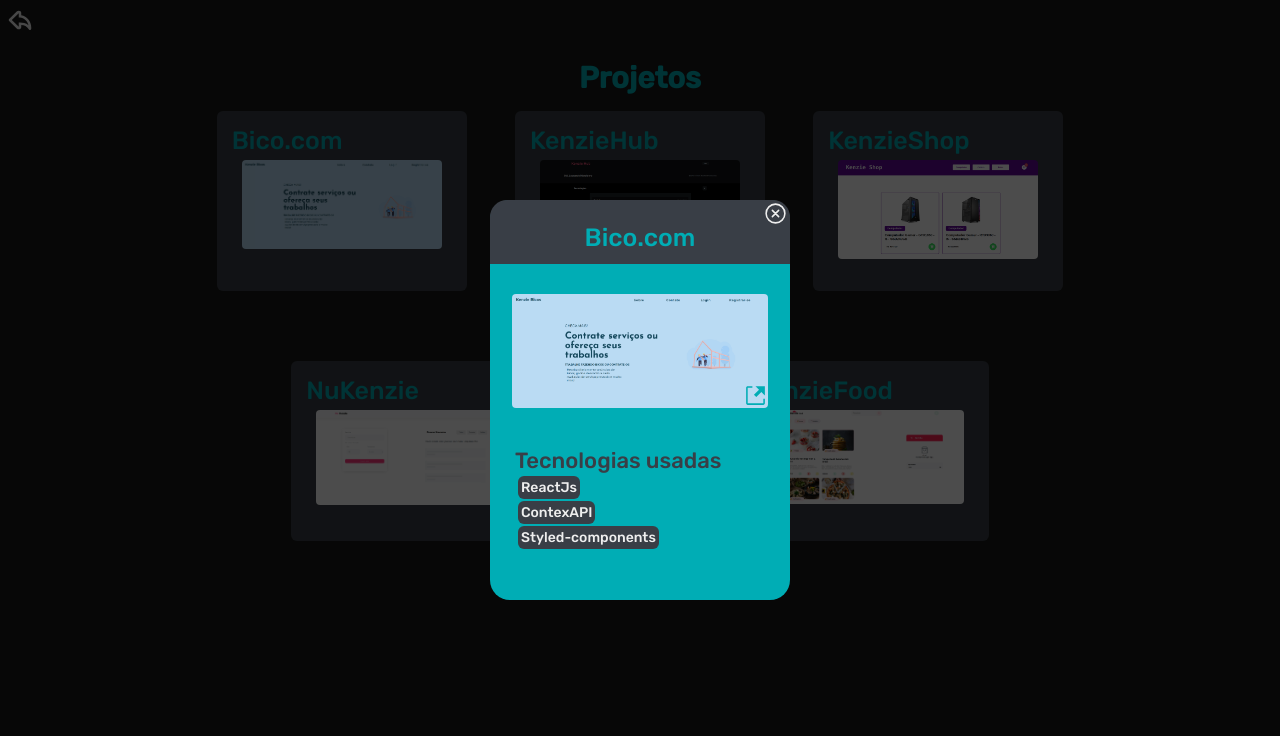
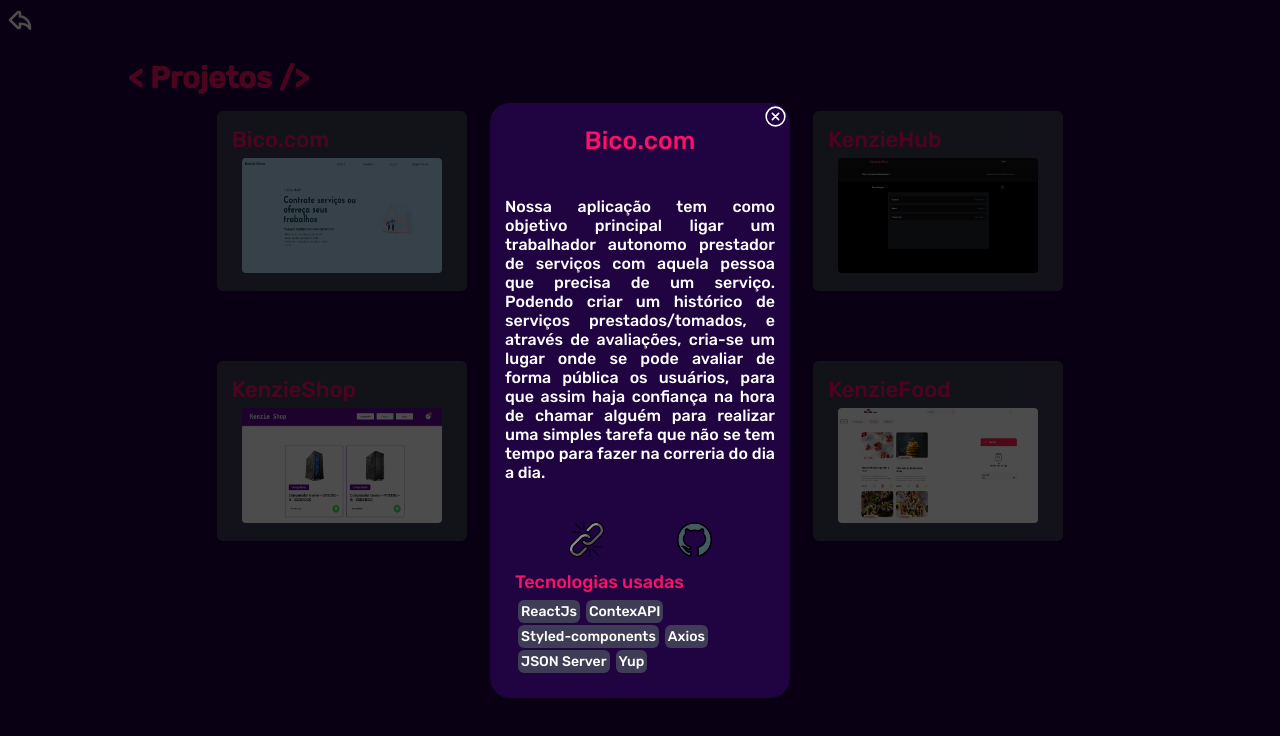
Before and after one commit to leonardomarchioro/portifolio_marchioro, a React (Create React App) app: page /projetos in a window 1280 px wide. Both pictures are taken after a click on the element "Bico.com". Shown: the top 736 px of the page. Built offline with nearby package versions, Linux system fonts and the light colour scheme.

Commit message:
refactor: page projects and all components in the page

```diff
--- a/src/Pages/Projetos/index.jsx
+++ b/src/Pages/Projetos/index.jsx
@@ -14,7 +14,7 @@
       <header>
         <TiArrowBackOutline size={"30px"} onClick={() => history.push("/")} />
       </header>
-      <h1>Projetos</h1>
+      <h1>&lt; Projetos /&gt;</h1>
       <motion.div
         initial={{ x: 0, y: 0, scale: 0.5, rotate: 0 }}
         animate={{
--- a/src/Pages/Projetos/styles.js
+++ b/src/Pages/Projetos/styles.js
@@ -1,10 +1,15 @@
 import styled from "styled-components";
+import {
+  backgroundColor,
+  primaryColor,
+  secondaryColor,
+} from "../../global.Style";
 
 export const Container = styled.div`
   display: flex;
   flex-direction: column;
   align-items: center;
-  background-color: #181818;
+  background-color: ${backgroundColor};
   width: 100%;
   height: auto;
 
@@ -22,23 +27,27 @@
     margin-bottom: 20px;
     > svg {
       margin: 5px;
-      color: #eeeeee;
+      color: ${secondaryColor};
       transition: 0.8s;
       cursor: pointer;
       border-radius: 50%;
       &:hover {
         transform: scale(1.2);
-        color: #181818;
-        background-color: #eeeeee;
+        color: ${backgroundColor};
+        background-color: ${secondaryColor};
       }
     }
   }
   h1 {
     font-size: 30px;
-    color: #00adb5;
+    color: ${primaryColor};
   }
   @media screen and (min-width: 768px) {
     height: 100%;
+
+    h1 {
+      width: 80%;
+    }
   }
 `;
 
--- a/src/assets/projects.js
+++ b/src/assets/projects.js
@@ -3,36 +3,71 @@
 import KenzieHub from "./kenziehub.png";
 import KenzieShop from "./kenzieshop.png";
 import NuKenzie from "./nukenzie.png";
+import BicoBack from "./banco-de-dados.jpg";
 
 export const projects = [
   {
     name: "Bico.com",
     img: Bico,
     link: "https://bico.vercel.app/",
-    techs: ["ReactJs", "ContexAPI", "Styled-components"],
+    repo: "https://github.com/leonardomarchioro/projetocapstone_bico.com",
+    sobre: `Nossa aplicação tem como objetivo principal ligar um trabalhador
+            autonomo prestador de serviços com aquela pessoa que precisa de um serviço.
+            Podendo criar um histórico de serviços prestados/tomados, e através de avaliações,
+            cria-se um lugar onde se pode avaliar de forma pública os usuários, para que assim haja confiança
+            na hora de chamar alguém para realizar uma simples
+            tarefa que não se tem tempo para fazer na correria do dia a dia.`,
+    techs: [
+      "ReactJs",
+      "ContexAPI",
+      "Styled-components",
+      "Axios",
+      "JSON Server",
+      "Yup",
+    ],
+  },
+  {
+    name: "Bico.com BackEnd",
+    img: BicoBack,
+    link: "https://capstone-m4.herokuapp.com/",
+    repo: "https://github.com/leonardomarchioro/capstone-m4",
+    sobre: `Backend dá bico.com, backend com cadastro de usuários, criação de requisições de serviços para os usuários
+            clientes com a role 'client', um usuário com a role 'supplier' pode se candidatar para o serviço e assim prestar o serviço
+            para o cliente e receber uma review do serviço prestado. `,
+    techs: ["TypeScript", "NodeJS", "Docker", "Prisma", "Jest"],
   },
   {
     name: "KenzieHub",
     img: KenzieHub,
     link: "https://react-entrega-s2-kenzie-hub-leonardomarchioro.vercel.app/",
-    techs: ["ReactJs", "Styled-components"],
+    repo: "https://github.com/Kenzie-Academy-Brasil-Developers/react-entrega-s2-kenzie-hub-leonardomarchioro",
+    sobre: `Aplicação onde os usuário podem cadastrar as tecnologias que estão estudando e também setar um nível
+            de conhecimento da mesma podendo ser entre 'iniciante', 'intermédiario' e 'avançado', além também de
+            poder editar ou excluir as tecnologias já cadastradas.`,
+    techs: ["ReactJs", "Styled-components", "Axios", "Yup"],
   },
   {
     name: "KenzieShop",
     img: KenzieShop,
     link: "https://react-entrega-s3-kenzieshop-leonardomarchioro.vercel.app/",
+    repo: "https://github.com/Kenzie-Academy-Brasil-Developers/react-entrega-s3-kenzieshop-leonardomarchioro",
+    sobre: `Um e-comerce para gamers.`,
     techs: ["ReactJs", "Redux-Thunk", "Styled-components"],
   },
   {
     name: "NuKenzie",
     img: NuKenzie,
     link: "https://nukenzie-indol.vercel.app/",
+    repo: "https://github.com/Kenzie-Academy-Brasil-Developers/react-entrega-s1-nu-kenzie-LeonardoMarchioro",
+    sobre: `Aplicação para fazer a contabilidade dos seus gastos e ganhos do mês.`,
     techs: ["ReactJs"],
   },
   {
     name: "KenzieFood",
     img: KenzieFood,
     link: "https://kenzie-academy-brasil-developers.github.io/api-kenziefood-m2-marceloasf92/",
+    repo: "https://github.com/Kenzie-Academy-Brasil-Developers/api-kenziefood-m2-marceloasf92",
+    sobre: `Aplicação de delivery, tipo Ifood.`,
     techs: ["HTML5", "CSS", "JavaScript"],
   },
 ];
--- a/src/components/CardProjeto/styles.js
+++ b/src/components/CardProjeto/styles.js
@@ -1,7 +1,9 @@
 import styled from "styled-components";
 
+import { disableColor, primaryColor } from "../../global.Style";
+
 export const Container = styled.div`
-  background-color: #393e46;
+  background-color: ${disableColor};
   padding: 15px;
   border-radius: 6px;
   width: 250px;
@@ -11,13 +13,15 @@
   align-items: center;
   margin: 15px;
   > h2 {
+    font-size: 22px;
     width: 100%;
-    color: #00adb5;
+    color: ${primaryColor};
     font-weight: 200;
     margin-bottom: 5px;
   }
   > div > img {
     width: 200px;
+    height: 115px;
     border-radius: 4px;
   }
   @media screen and (min-width: 1024px) {
--- a/src/components/ListTechs/index.jsx
+++ b/src/components/ListTechs/index.jsx
@@ -20,6 +20,8 @@
       "PostgreSQL",
       "Docker",
       "Prisma",
+      "TypeORM",
+      "Jest",
     ],
     Aprendendo: ["Python", "Django"],
   };
--- a/src/components/ModalContact/index.jsx
+++ b/src/components/ModalContact/index.jsx
@@ -52,19 +52,25 @@
               </a>
             </li>
             <li>
-              <a href="https://wa.me/5547996797620?text=" target="_blanck">
+              <a
+                href="https://www.linkedin.com/in/leonardo-marchioro/"
+                target="_blanck"
+              >
                 <img src={ImgLinkedin} alt="LinkedInd" />
                 LinkedInd
               </a>
             </li>
             <li>
-              <a href="https://wa.me/5547996797620?text=" target="_blanck">
+              <a href="https://github.com/leonardomarchioro" target="_blanck">
                 <img src={ImgGitHub} alt="GitHub" />
                 GitHub
               </a>
             </li>
             <li>
-              <a href="https://wa.me/5547996797620?text=" target="_blanck">
+              <a
+                href="https://docs.google.com/document/d/1dQY83Ov6R0esQu-IniqmNhrBFRMqTWmK_EuLUor3npY/edit?usp=sharing"
+                target="_blanck"
+              >
                 <img src={ImgCurriculo} alt="Currículo" />
                 Currículo
               </a>
--- a/src/components/ModalProject/index.jsx
+++ b/src/components/ModalProject/index.jsx
@@ -3,11 +3,16 @@
 import { motion } from "framer-motion";
 
 import { IoCloseCircleOutline } from "react-icons/io5";
-import { GoLinkExternal } from "react-icons/go";
+
+import LinkWeb from "../../assets/link-da-web.png";
+import LinkGit from "../../assets/github (1).png";
 
 const ModalProject = ({ setModal, project }) => {
+  const closeModal = (event) => {
+    event.target.tagName === "SECTION" && setModal(false);
+  };
   return (
-    <ContainerModal>
+    <ContainerModal onClick={(e) => closeModal(e)}>
       <motion.div
         className="animation-desktop"
         initial={{ x: 0, y: 0, scale: 0.5, rotate: 0 }}
@@ -27,14 +32,19 @@
             />
             <h2>{project.name}</h2>
           </header>
-          <div>
-            <div className="Img">
-              <img src={project.img} alt={project.name} />
+          <div className="Infos">
+            <div className="Sobre">
+              <p>{project.sobre}</p>
+            </div>
+            <div className="Links">
               <a href={project.link} target="_blanck">
-                <GoLinkExternal size={"25px"} />
+                <img src={LinkWeb} alt="aplicação na web" />
+              </a>
+              <a href={project.repo} target="_blanck">
+                <img src={LinkGit} alt="repositório" />
               </a>
             </div>
-            <div className="Infos">
+            <div className="ListTechs">
               <h3>Tecnologias usadas</h3>
               <ul>
                 {project.techs.map((tech, index) => (
--- a/src/components/ModalProject/styles.js
+++ b/src/components/ModalProject/styles.js
@@ -1,4 +1,10 @@
 import styled from "styled-components";
+import {
+  backgroundColor,
+  primaryColor,
+  secondaryColor,
+  disableColor,
+} from "../../global.Style";
 
 export const ContainerModal = styled.section`
   position: fixed;
@@ -18,13 +24,12 @@
   flex-direction: column;
   align-items: center;
   justify-content: flex-start;
-  background-color: #00adb5;
+  background-color: ${backgroundColor};
   padding: 0px;
   width: 300px;
-  height: 400px;
+  height: auto;
   border-radius: 20px;
   > header {
-    background-color: #393e46;
     width: 100%;
     display: flex;
     flex-direction: column;
@@ -36,7 +41,7 @@
       position: relative;
       left: 135px;
       top: -4px;
-      color: #eeeeee;
+      color: ${secondaryColor};
       cursor: pointer;
       transition: 0.8s;
       &:hover {
@@ -47,11 +52,11 @@
     > h2 {
       position: relative;
       top: -12px;
-      color: #00adb5;
+      color: ${primaryColor};
       font-weight: 100;
     }
   }
-  > div {
+  .Infos {
     margin: 15px;
     height: 100%;
     display: flex;
@@ -60,48 +65,52 @@
     justify-content: flex-start;
   }
 
-  .Img {
-    width: 100%;
+  .Links {
+    width: 80%;
     display: flex;
-    flex-direction: column;
-    align-items: center;
-    > img {
-      width: 95%;
-      border-radius: 4px;
-    }
-    > a {
-      position: relative;
-      top: -25px;
-      left: 115px;
-      color: #00adb5;
+    justify-content: space-around;
+    a > img {
+      width: 35px;
       transition: 0.8s;
-
       &:hover {
-        transform: scale(1.25);
+        transform: scale(1.2);
       }
     }
   }
 
-  .Infos {
+  .Sobre {
+    height: auto;
+
+    margin-bottom: 15px;
+    p {
+      margin-bottom: 25px;
+      text-align: justify;
+    }
+  }
+
+  .ListTechs {
     width: 100%;
     padding: 10px;
     height: 100%;
 
     > h3 {
-      color: #393e46;
+      color: ${primaryColor};
       font-weight: 400;
-      font-size: 22px;
+      font-size: 18px;
+      margin-bottom: 5px;
     }
     ul {
       height: 100%;
       display: flex;
-      flex-direction: column;
+      flex-direction: row;
       align-items: flex-start;
+      flex-wrap: wrap;
+      align-content: flex-start;
       > li {
         margin: 3px;
         > span {
-          background-color: #393e46;
-          color: #eeeeee;
+          background-color: ${disableColor};
+          color: ${secondaryColor};
           padding: 3px;
           border-radius: 6px;
           font-size: 14px;
```
Also changed, not shown: src/assets/banco-de-dados.jpg (added).
